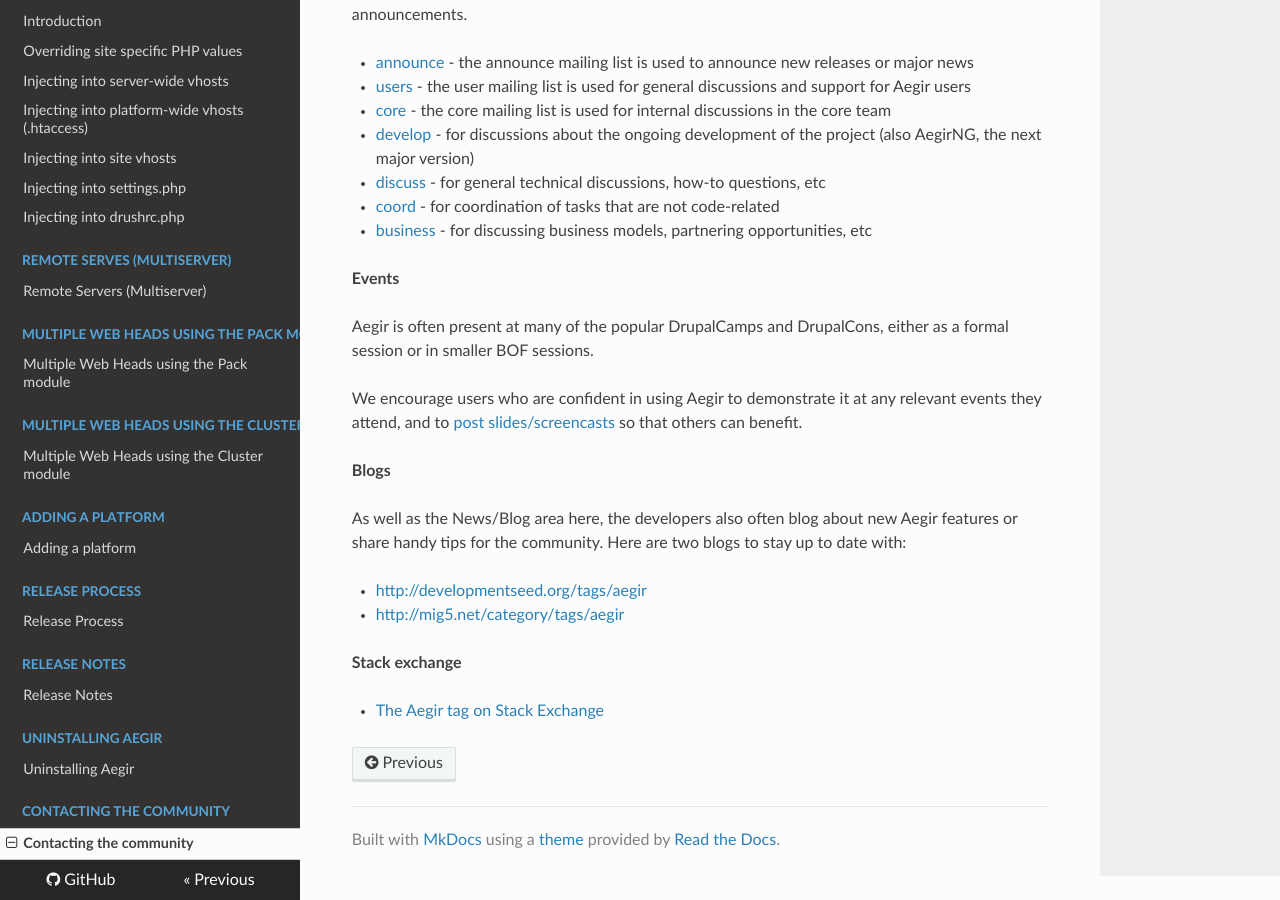
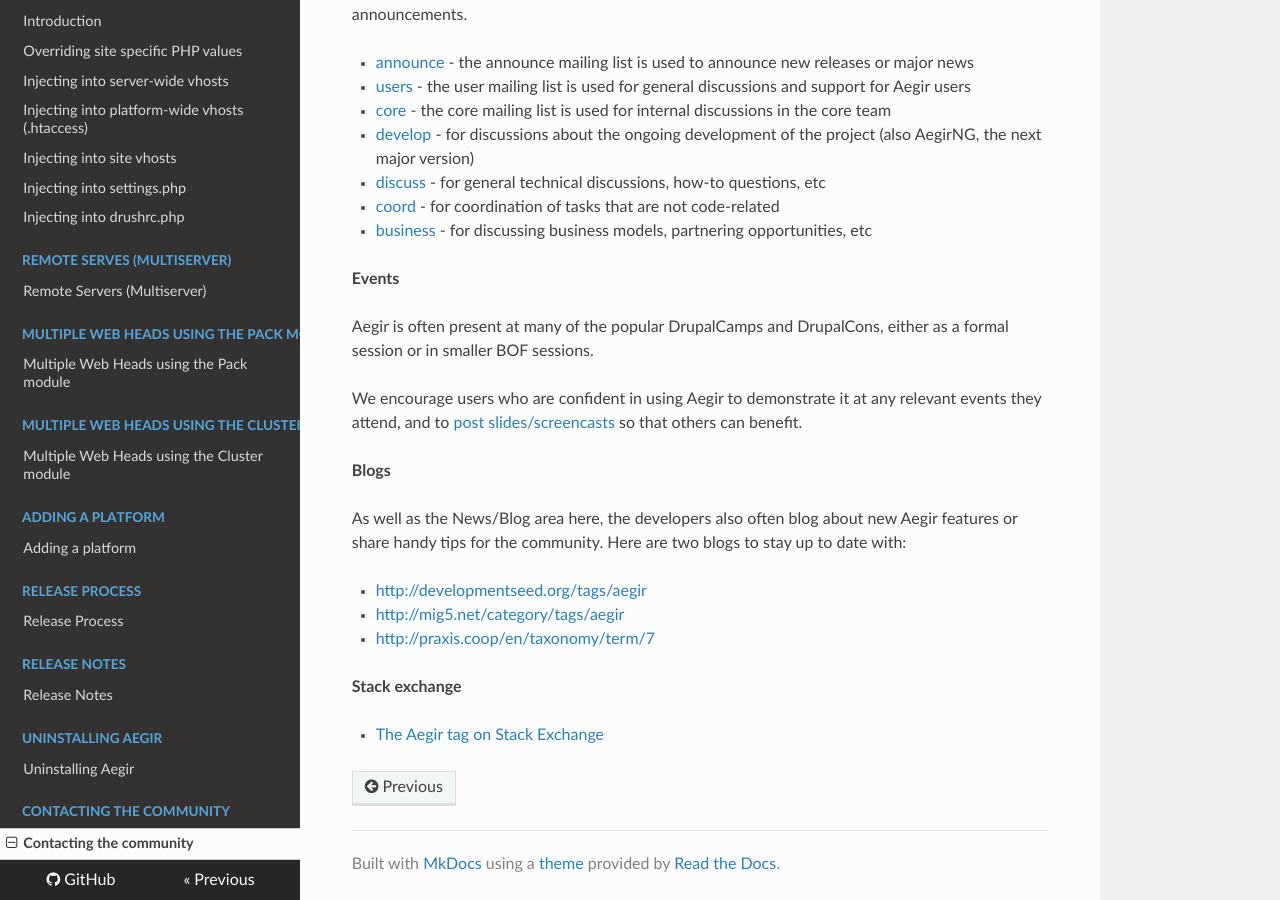
Before and after one commit to aegir-project/documentation, an MkDocs documentation site: the page built from docs/help/contact.md, in a window 1280 px wide and 900 px high, scrolled down 704 px. Built offline with MkDocs 1.6.1, drawn with Linux system fonts in a browser that asks for light colours; nearby versions of some CDN libraries; old or Windows-style settings are respelled for this version of MkDocs; some of the changed lines change nothing that is shown.

Commit message:
Add praxis.coop blog

```diff
--- a/docs/help/contact.md
+++ b/docs/help/contact.md
@@ -43,6 +43,7 @@ As well as the News/Blog area here, the developers also often blog about new Aeg
 
 *   [http://developmentseed.org/tags/aegir](http://developmentseed.org/tags/aegir "http://developmentseed.org/tags/aegir")
 *   [http://mig5.net/category/tags/aegir](http://mig5.net/category/tags/aegir "http://mig5.net/category/tags/aegir")
+*   [http://praxis.coop/en/taxonomy/term/7](http://praxis.coop/en/taxonomy/term/7)
 
 **Stack exchange**
 
```
